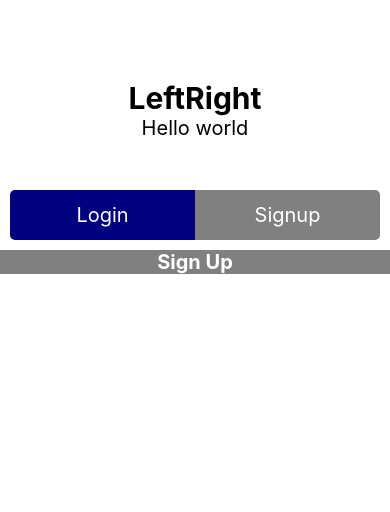
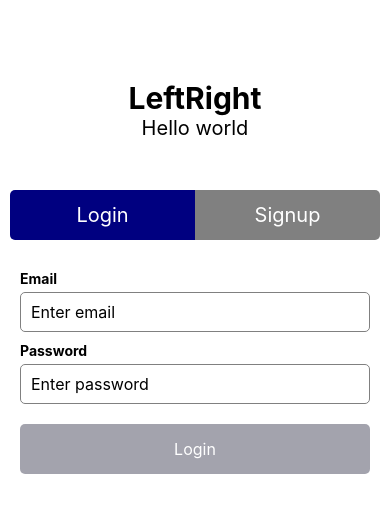
Before and after one commit to gitnyasha/hekaniMobileApp, a React Native app: screen / in a window 390 px wide. Shown: the top 512 px of the page. Built offline with nearby package versions, Linux system fonts and the light colour scheme.

Commit message:
form uis

```diff
--- a/App.js
+++ b/App.js
@@ -1,12 +1,17 @@
-import React from 'react';
+import React, {useRef} from 'react';
 import { NavigationContainer } from '@react-navigation/native';
 import Navigation from './src/components/nav/Navigation';
 import { View, Text, StyleSheet, ScrollView, Dimensions } from 'react-native';
 import FormHeader from './src/components/forms/FormHeader';
 import FormSelect from './src/components/forms/FormSelect';
+import LoginForm from './src/components/forms/LoginForm';
+import SignUpForm from './src/components/forms/SignUpForm';
 
+const width = Dimensions.get('window').width;
 
 export default function App() {
+  const scrollView = React.useRef();
+
   return (
     // <NavigationContainer>
     //   <Navigation />
@@ -16,16 +21,19 @@ export default function App() {
         <FormHeader leftHeading='Left' rightHeading="Right" />
       </View>
       <View style={{ flexDirection:  "row", padding: 10 }}>
-        <FormSelect style={styles.borderLeft} backgroundColor="navy" title="Login" />
-        <FormSelect style={styles.borderRight} backgroundColor="grey" title="Signup" />
+        <FormSelect onPress={() => scrollView.current.scrollTo({x: 0})} style={styles.borderLeft} backgroundColor="navy" title="Login" />
+        <FormSelect onPress={() => scrollView.current.scrollTo({x: width})} style={styles.borderRight} backgroundColor="grey" title="Signup" />
       </View>
-      <ScrollView horizontal pagingEnabled showsHorizontalScrollIndicator={false}>
-
-        <View style={{ width: Dimensions.get('window').width, justifyContent: "center", alignItems: "center", backgroundColor: "grey" }}>
-          <Text style={{ fontSize: 20, fontWeight: "bold", color: "#fff" }}>
-            Sign Up
-          </Text>
-        </View>
+      <ScrollView
+      horizontal
+      pagingEnabled
+      showsHorizontalScrollIndicator={false}
+      ref={scrollView}
+      >
+        <LoginForm/>
+        <ScrollView>
+          <SignUpForm/>
+        </ScrollView>
       </ScrollView>
     </View>
   );
--- /dev/null
+++ b/src/components/forms/FormButton.js
@@ -0,0 +1,26 @@
+import React from 'react'
+import { Text, View, TouchableWithoutFeedback, StyleSheet } from 'react-native'
+
+const FormButton = ({title}) => {
+    return (
+        <TouchableWithoutFeedback>
+            <View  style={styles.container}>
+            <Text style={{ fontSize: 16, color: "#fff" }}>{title}</Text>
+            </View>
+        </TouchableWithoutFeedback>
+    )
+}
+
+const styles = StyleSheet.create({
+    container: {
+        height: 50,
+        backgroundColor: 'rgba(27,27,51,0.4)',
+        padding: 10,
+        borderRadius: 5,
+        marginTop: 10,
+        alignItems: "center",
+        justifyContent: "center"
+    }
+})
+
+export default FormButton
--- /dev/null
+++ b/src/components/forms/FormContainer.js
@@ -0,0 +1,23 @@
+import React, { Children } from 'react'
+import { View, Dimensions, StyleSheet, KeyboardAvoidingView, Platform } from 'react-native'
+
+const FormContainer = ({children}) => {
+    return (
+        <KeyboardAvoidingView
+            style={styels.container}
+            behavior={Platform.OS === 'ios' ? 'padding' : null}
+            enabled
+        >
+           {children}
+        </KeyboardAvoidingView>
+    )
+}
+
+const styels = StyleSheet.create({
+    container: {
+        width: Dimensions.get('window').width,
+        padding: 20,
+    }
+})
+
+export default FormContainer
--- /dev/null
+++ b/src/components/forms/FormInput.js
@@ -0,0 +1,28 @@
+import React from 'react'
+import { TextInput, Text, StyleSheet, Button } from 'react-native'
+
+const FormInput = ({title, placeholder}) => {
+    return (
+        <>
+           <Text style={{ fontWeight: "bold", paddingBottom: 5 }}>{title}</Text>
+            <TextInput
+            style={styles.input}
+            placeholder={placeholder}
+            />
+        </>
+    )
+}
+
+const styles = StyleSheet.create({
+    input: {
+        height: 40,
+        borderColor: 'gray',
+        borderRadius: 5,
+        fontSize: 16,
+        padding: 10,
+        borderWidth: 1,
+        marginBottom: 10
+    }
+});
+
+export default FormInput
--- a/src/components/forms/FormSelect.js
+++ b/src/components/forms/FormSelect.js
@@ -1,9 +1,9 @@
 import React from 'react'
 import { View, Text, TouchableWithoutFeedback, StyleSheet } from 'react-native'
 
-const FormSelect = ({title, backgroundColor, style}) => {
+const FormSelect = ({title, backgroundColor, style, onPress}) => {
     return (
-        <TouchableWithoutFeedback>
+        <TouchableWithoutFeedback onPress={onPress}>
             <View style={[styles.container, style, {backgroundColor}]}>
                 <Text style={styles.title}>{title}</Text>
             </View>
--- a/src/components/forms/LoginForm.js
+++ b/src/components/forms/LoginForm.js
@@ -1,23 +1,17 @@
 import React from 'react'
-import { View, Text } from 'react-native'
+import { StyleSheet } from 'react-native'
+import FormContainer from './FormContainer'
+import FormInput from './FormInput'
+import FormButton from './FormButton'
 
 const LoginForm = () => {
     return (
-        <View style={styles.container}>
-          <Text style={{ fontSize: 20, fontWeight: "bold", color: "#fff" }}>
-            Login
-          </Text>
-        </View>
+        <FormContainer>
+            <FormInput title="Email" placeholder="Enter email" />
+            <FormInput title="Password" placeholder="Enter password" />
+            <FormButton title="Login" />
+        </FormContainer>
     )
 }
 
-const styles = StyleSheet.create({
-    container = {
-        width: Dimensions.get('window').width,
-        justifyContent: "center",
-        alignItems: "center",
-        backgroundColor: "navy"
-    }
-})
-
 export default LoginForm
--- a/src/components/forms/SignUpForm.js
+++ b/src/components/forms/SignUpForm.js
@@ -1,23 +1,18 @@
 import React from 'react'
-import { View, Text } from 'react-native'
+import { Text } from 'react-native'
+import FormContainer from './FormContainer'
+import FormInput from './FormInput'
+import FormButton from './FormButton'
 
 const SignUpForm = () => {
     return (
-        <View style={styles.container}>
-          <Text style={{ fontSize: 20, fontWeight: "bold", color: "#fff" }}>
-            Sign Up Form
-          </Text>
-        </View>
+        <FormContainer>
+            <FormInput title="Email" placeholder="Enter email" />
+            <FormInput title="Password" placeholder="Enter password" />
+            <FormInput title="Confirm Password" placeholder="Confirm password" />
+            <FormButton title="Sign Up" />
+        </FormContainer>
     )
 }
 
-const styles = StyleSheet.create({
-    container = {
-        width: Dimensions.get('window').width,
-        justifyContent: "center",
-        alignItems: "center",
-        backgroundColor: "navy"
-    }
-})
-
 export default SignUpForm
```
